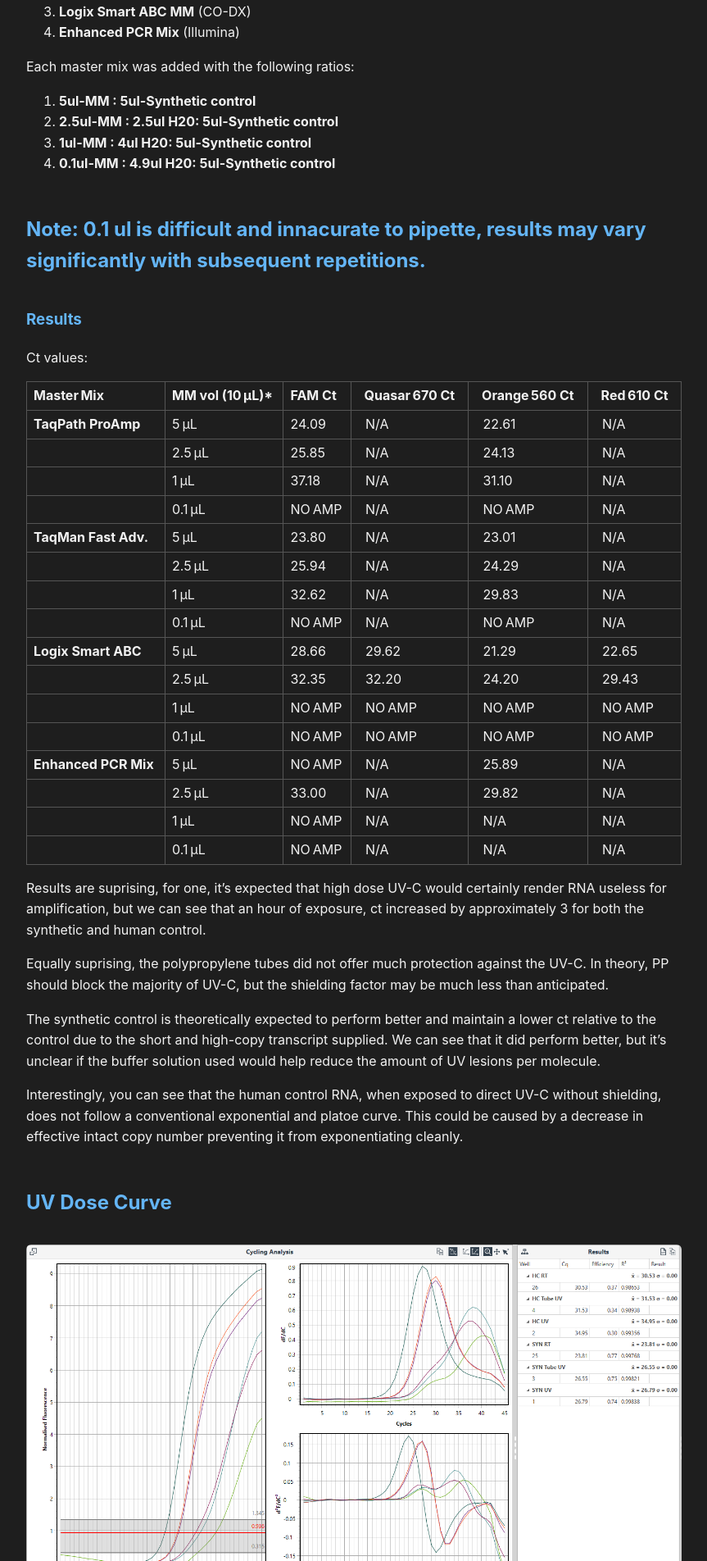
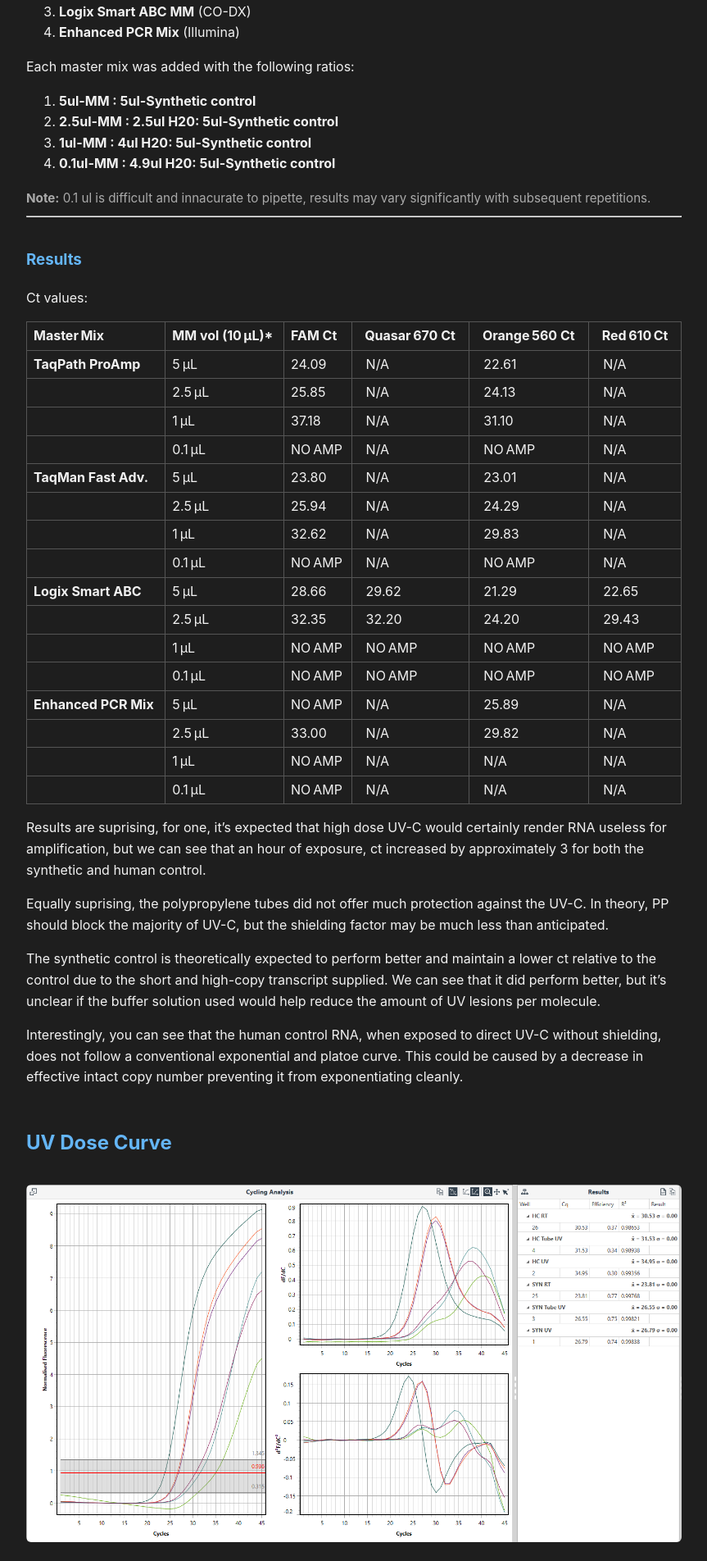
Before and after one commit to DylanCosto/DylanCosto.github.io, a Jekyll site: the page built from _posts/2025-05-02-Master-Mix-Ratio.md, in a window 1280 px wide. Shown: the part 948-2852 px from the top of the page at 82% size, without its empty margins (208-1071 px from the left). Built offline with Jekyll 4.4.1, drawn with Linux system fonts in a browser that asks for light colours.

Commit message:
Font size update

```diff
--- a/_posts/2025-05-02-Master-Mix-Ratio.md
+++ b/_posts/2025-05-02-Master-Mix-Ratio.md
@@ -39,9 +39,9 @@ Each master mix was added with the following ratios:
 3. **1ul-MM : 4ul H20: 5ul-Synthetic control**
 4. **0.1ul-MM : 4.9ul H20: 5ul-Synthetic control**
 
-**Note:** 0.1 ul is difficult and innacurate to pipette, results may vary significantly with subsequent repetitions.
+<span style="font-size:0.95em; color:#aaa;"><strong>Note:</strong> 0.1 ul is difficult and innacurate to pipette, results may vary significantly with subsequent repetitions.</span>
+
 ---
-
 
 
 
@@ -51,7 +51,7 @@ Each master mix was added with the following ratios:
 
 Ct values:
 
-| Master Mix | MM vol (10 µL)* | FAM Ct     | &nbsp;Quasar 670 Ct&nbsp; | &nbsp;Orange 560 Ct&nbsp; | &nbsp;Red 610 Ct&nbsp; |
+| Master Mix | MM vol (10 µL)* | FAM Ct     | &nbsp;Quasar 670 Ct&nbsp; | &nbsp;Orange 560 Ct&nbsp; | &nbsp;Red 610 Ct&nbsp; |
 |------------|-----------------|----------------|--------------------------|--------------------------|------------------------|
 | **TaqPath ProAmp** | 5 µL  | 24.09 | &nbsp;N/A&nbsp; | &nbsp;22.61&nbsp; | &nbsp;N/A&nbsp; |
 |              | 2.5 µL | 25.85 | &nbsp;N/A&nbsp; | &nbsp;24.13&nbsp; | &nbsp;N/A&nbsp; |
```
